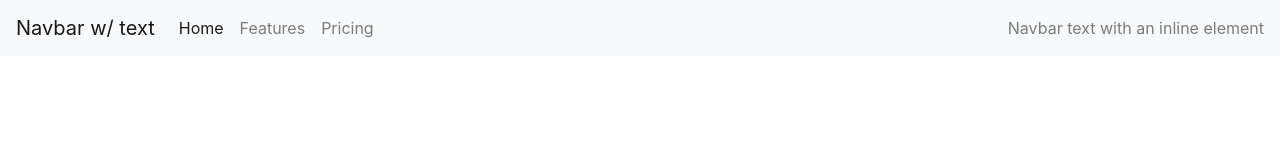
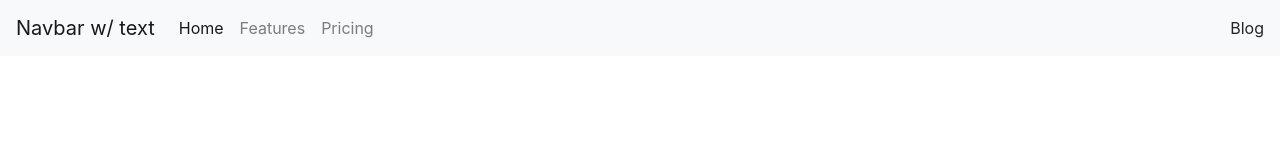
Before and after one commit to akrish4/mycolor, a plain HTML site: page index.html in a window 1280 px wide. Drawn offline with nearby package versions, Linux system fonts and the light colour scheme.

Commit message:
uminor change in navbar

```diff
--- a/index.html
+++ b/index.html
@@ -46,10 +46,9 @@
             <a class="nav-link" href="#">Pricing</a>
           </li>
         </ul>
-        <span class="navbar-text"> Navbar text with an inline element </span>
+        <span class="navbar-item ml-auto"> Blog </span>
       </div>
     </nav>
-
 
     <!-- Optional JavaScript -->
     <!-- jQuery first, then Popper.js, then Bootstrap JS -->
```
